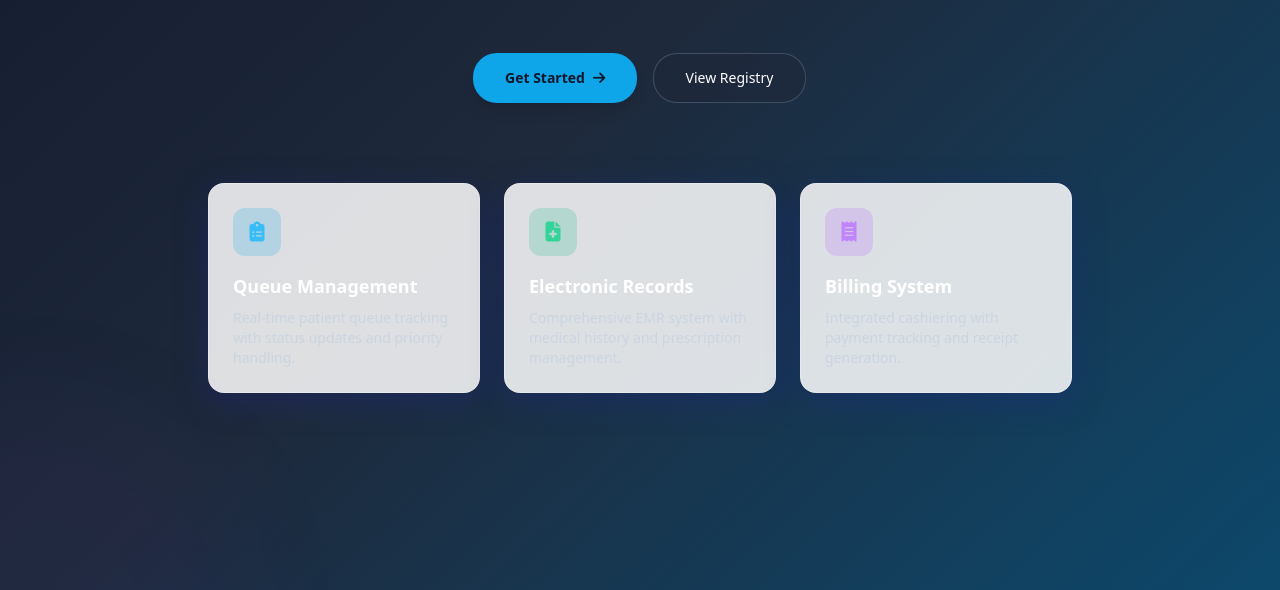
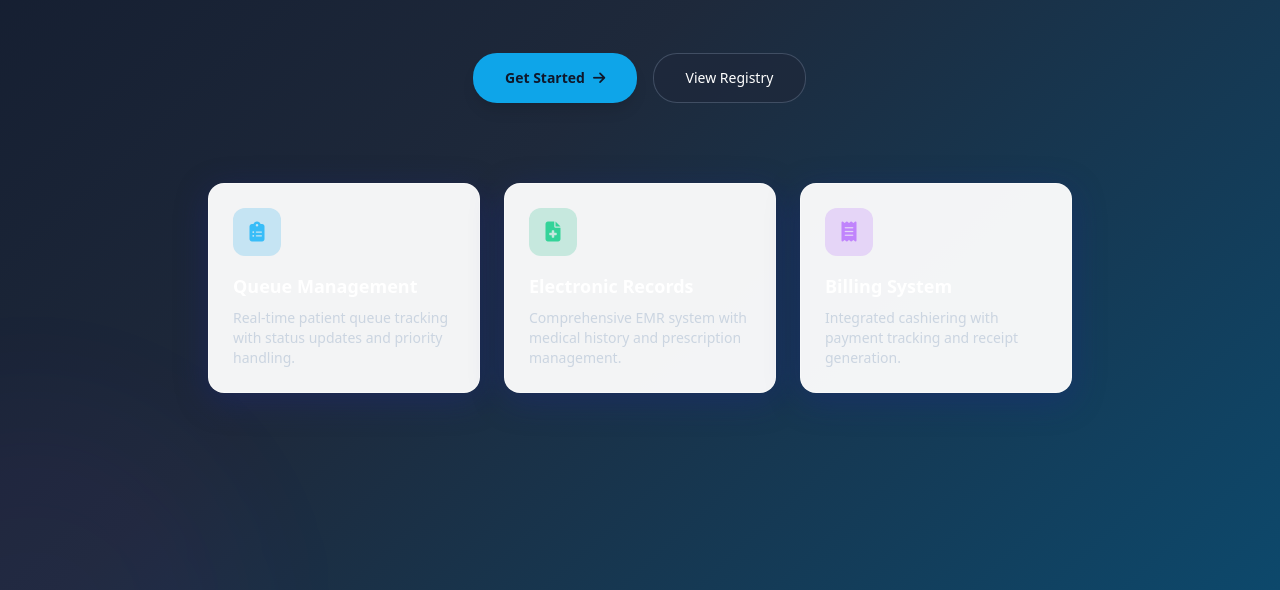
Before and after one commit to EzraMix12/testclinic-hms, a website: page index.html in a window 1280 px wide. Shown: the part 601-1191 px from the top of the page. Drawn offline with nearby package versions, Linux system fonts and the light colour scheme.

Commit message:
Fix: Increase glass card opacity to 0.95 for brighter white appearance and add favicon

```diff
--- a/index.html
+++ b/index.html
@@ -14,6 +14,7 @@
 
     <title>TestClinic - Home</title>
 
+    <link rel="icon" type="image/svg+xml" href="favicon.svg">
     <link rel="stylesheet" href="https://cdnjs.cloudflare.com/ajax/libs/font-awesome/6.4.0/css/all.min.css">
     <link href="https://fonts.googleapis.com/css2?family=Inter:wght@300;400;500;600;700&display=swap" rel="stylesheet">
     <script src="https://cdn.tailwindcss.com"></script>
--- a/styles.css
+++ b/styles.css
@@ -403,11 +403,11 @@
 
 /* Glass Card - For content cards with glass effect */
 .glass-card {
-  background: var(--color-glass-light) !important;
+  background: rgba(255, 255, 255, 0.95) !important;
   backdrop-filter: blur(12px) !important;
   -webkit-backdrop-filter: blur(12px) !important;
   border-radius: var(--radius-lg) !important;
-  border: 1px solid rgba(255, 255, 255, 0.3) !important;
+  border: 1px solid rgba(255, 255, 255, 0.5) !important;
   box-shadow: var(--shadow-glass) !important;
   transition: transform var(--animation-base) ease-in-out,
               box-shadow var(--animation-base) ease-in-out;
```
Also changed, not shown: billing.html (+1 -0 lines), dashboard.html (+1 -0 lines), emr.html (+1 -0 lines), registry.html (+1 -0 lines), favicon.svg (added), vercel.json.
